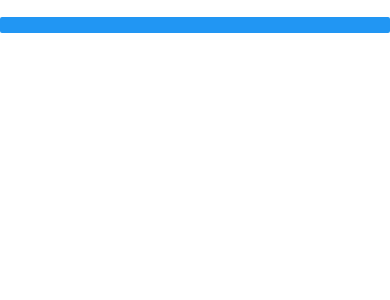
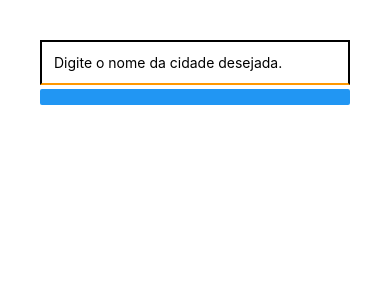
Before and after one commit to celaskane/2022_pdm_atv04, a React Native app: screen / in a window 390 px wide. Shown: the top 300 px of the page. Built offline with nearby package versions, Linux system fonts and the light colour scheme.

Commit message:
Função capturar cidade
Função capturarCidade implementada e vinculada ao botão.

```diff
--- a/App.js
+++ b/App.js
@@ -3,10 +3,32 @@ import { Button, FlatList, StyleSheet, Text, TextInput, View } from 'react-nativ
 import { PROTOCOL, BASE_URL, LANGUAGE, UNITS, APPID } from '@env'
 
 export default function App() {
+
+  const [cidade, setCidade] = useState('')
+  const[previsoes, setPrevisoes] = useState([])
+  const capturarCidade = (cidadeDigitada) => {
+    setCidade(cidadeDigitada)
+  }
+  const obterPrevisoes = () => {
+    const endPoint = `${PROTOCOL}://${BASE_URL}?lang=${LANGUAGE}&units=${UNITS}&appid=${APPID}&q=${cidade}`
+    fetch(endPoint)
+    .then(response => {
+      return response.json()
+    })
+    .then(dados => {
+      setPrevisoes(dados['list'])
+    })
+  }
+
   return (
-    <View>
-      <View>
-        <TextInput/>
+    <View style={styles.containerView}>
+      <View style={styles.entradaView}>
+        <TextInput
+          style={styles.cidadeTextInput}
+          placeholder="Digite o nome da cidade desejada."
+          value={cidade}
+          onChangeText={capturarCidade}
+        />
         <Button/>
       </View>
       <FlatList/>
```
